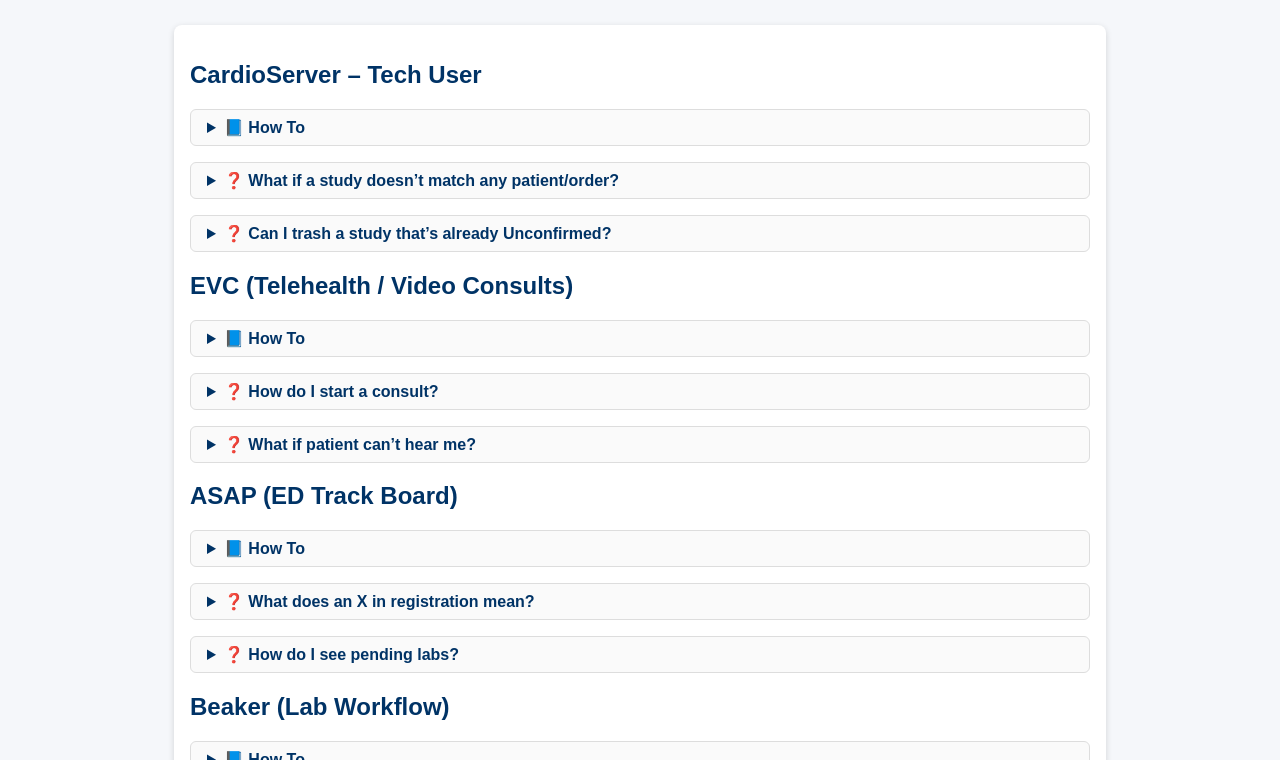
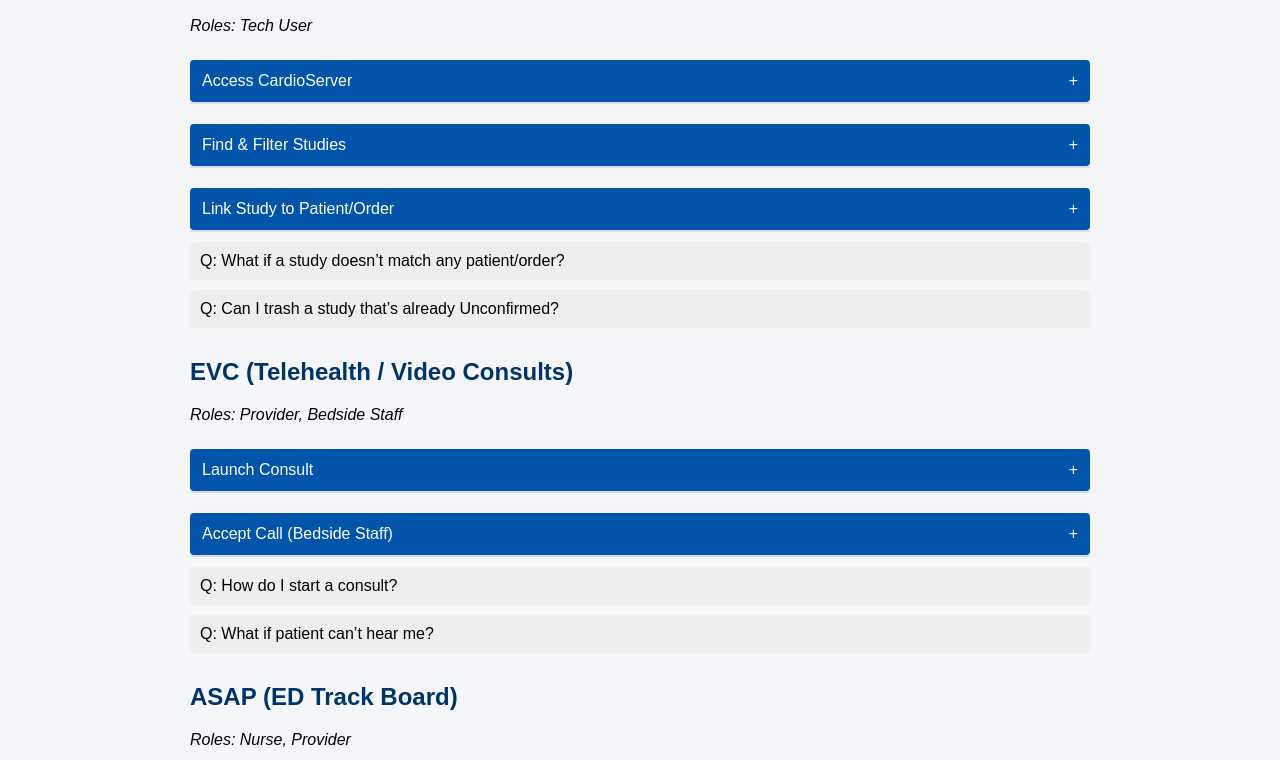
Before and after one commit to shawnteepetty-tech/epic-faq-assistant., a plain HTML site: page index.html in a window 1280 px wide. Shown: the part 119-879 px from the top of the page. Drawn offline with Linux system fonts and the light colour scheme.

Commit message:
Update index.html

```diff
--- a/index.html
+++ b/index.html
@@ -2,149 +2,127 @@
 <html lang="en">
 <head>
   <meta charset="UTF-8">
+  <meta name="viewport" content="width=device-width, initial-scale=1.0">
   <title>Epic Go-Live FAQ Assistant</title>
-  <meta name="viewport" content="width=device-width, initial-scale=1.0">
   <style>
-    body { font-family: Arial, sans-serif; background: #f5f7fa; margin: 0; padding: 0; color: #333; }
-    header { background: #003366; color: white; padding: 1rem; text-align: center; }
-    .container { max-width: 900px; margin: 2rem auto; padding: 1rem; background: white; border-radius: 8px; box-shadow: 0 2px 6px rgba(0,0,0,0.15); }
-    h2 { color: #003366; }
-    details { margin-bottom: 1rem; border: 1px solid #ddd; border-radius: 6px; padding: 0.5rem 1rem; background: #fafafa; }
-    summary { cursor: pointer; font-weight: bold; color: #003366; }
-    .steps { margin: 0.5rem 0 0.5rem 1rem; padding-left: 1rem; border-left: 3px solid #003366; }
-    .steps li { margin: 0.3rem 0; }
+    body { font-family: Arial, sans-serif; background: #f4f6f9; margin: 0; padding: 0; }
+    header { background: #003366; color: white; padding: 15px; text-align: center; font-size: 1.5em; }
+    main { max-width: 900px; margin: 20px auto; padding: 0 20px; }
+
+    h2 { margin-top: 30px; color: #003366; }
+    .roles { font-style: italic; margin: 5px 0 15px; }
+
+    .collapsible {
+      background: #0055aa;
+      color: white;
+      cursor: pointer;
+      padding: 12px;
+      width: 100%;
+      text-align: left;
+      border: none;
+      outline: none;
+      font-size: 1em;
+      margin-top: 10px;
+      border-radius: 4px;
+    }
+    .collapsible:after { content: '+'; float: right; }
+    .collapsible.active:after { content: '-'; }
+
+    .content {
+      padding: 0 15px;
+      max-height: 0;
+      overflow: hidden;
+      background: #fff;
+      transition: max-height 0.2s ease-out;
+      border: 1px solid #ddd;
+      border-radius: 4px;
+      margin-bottom: 10px;
+    }
+    ol { margin: 10px 0; padding-left: 20px; }
+
+    .faq-item { margin: 10px 0; }
+    .faq-q { cursor: pointer; background: #eee; padding: 10px; border-radius: 4px; }
+    .faq-a { display: none; padding: 10px; background: #fafafa; border-left: 3px solid #0055aa; }
   </style>
 </head>
 <body>
-  <header>
-    <h1>Epic Go-Live FAQ Assistant</h1>
-  </header>
-  <div class="container" id="content">
-    <p>Loading FAQs...</p>
-  </div>
+  <header>Epic Go-Live FAQ Assistant</header>
+  <main>
+    <div id="faqs">Loading FAQs...</div>
+  </main>
 
   <script>
-    async function loadFAQs() {
-      try {
-        const response = await fetch("epic_go_live_faq.json");
-        const data = await response.json();
-        let modules = data.modules || data;
+    fetch('epic_go_live_faq.json')
+      .then(response => response.json())
+      .then(data => {
+        const container = document.getElementById('faqs');
+        container.innerHTML = '';
 
-        // Always put Go-Live Prep last
-        modules = modules.sort((a, b) => (a.module === "Go-Live Preparation" ? 1 : b.module === "Go-Live Preparation" ? -1 : 0));
+        data.forEach(section => {
+          const h2 = document.createElement('h2');
+          h2.textContent = section.module;
+          container.appendChild(h2);
 
-        const container = document.getElementById("content");
-        container.innerHTML = "";
-
-        modules.forEach(module => {
-          const moduleDiv = document.createElement("div");
-          moduleDiv.innerHTML = `<h2>${module.module}</h2>`;
-
-          // 📘 How To (expandable workflows, skip Go-Live)
-          if (module.steps && module.steps.length > 0 && module.module !== "Go-Live Preparation") {
-            const howToDetails = document.createElement("details");
-            howToDetails.innerHTML = `<summary>📘 How To</summary>`;
-
-            module.steps.forEach(step => {
-              if (step.title) {
-                const stepDetails = document.createElement("details");
-                stepDetails.innerHTML = `<summary>${step.title}</summary>`;
-                const ul = document.createElement("ul");
-                ul.className = "steps";
-                step.items.forEach(item => {
-                  const li = document.createElement("li");
-                  li.textContent = item;
-                  ul.appendChild(li);
-                });
-                stepDetails.appendChild(ul);
-                howToDetails.appendChild(stepDetails);
-              }
-            });
-
-            moduleDiv.appendChild(howToDetails);
+          if (section.roles) {
+            const roles = document.createElement('div');
+            roles.className = 'roles';
+            roles.textContent = "Roles: " + section.roles.join(', ');
+            container.appendChild(roles);
           }
 
-          // ❓ FAQs
-          if (module.qa && module.qa.length > 0) {
-            module.qa.forEach(item => {
-              const qaDetails = document.createElement("details");
-              qaDetails.innerHTML = `<summary>❓ ${item.q}</summary><p>${item.a}</p>`;
-              moduleDiv.appendChild(qaDetails);
+          // Render steps with collapsible sections
+          if (section.steps) {
+            section.steps.forEach(stepGroup => {
+              const btn = document.createElement('button');
+              btn.className = 'collapsible';
+              btn.textContent = stepGroup.title;
+              container.appendChild(btn);
+
+              const div = document.createElement('div');
+              div.className = 'content';
+
+              if (stepGroup.items && Array.isArray(stepGroup.items)) {
+                div.innerHTML = "<ol>" +
+                  stepGroup.items.map(i => `<li>${i}</li>`).join('') +
+                  "</ol>";
+              } else {
+                div.innerHTML = "<p>No steps available</p>";
+              }
+
+              container.appendChild(div);
+
+              btn.addEventListener('click', () => {
+                btn.classList.toggle('active');
+                div.style.maxHeight = div.style.maxHeight ? null : div.scrollHeight + "px";
+              });
             });
           }
 
-          // 📂 Training Materials
-          if (module.trainingMaterials && module.trainingMaterials.length > 0) {
-            const trainDetails = document.createElement("details");
-            trainDetails.innerHTML = `<summary>📂 Training Materials</summary>`;
-            const ul = document.createElement("ul");
-            ul.className = "steps";
-
-            module.trainingMaterials.forEach(mat => {
-              const li = document.createElement("li");
-              const a = document.createElement("a");
-              a.textContent = mat.title;
-              a.href = mat.url;
-              a.target = "_blank";
-              li.appendChild(a);
-              ul.appendChild(li);
+          // Render FAQs
+          if (section.qa) {
+            section.qa.forEach(item => {
+              const faq = document.createElement('div');
+              faq.className = 'faq-item';
+              const q = document.createElement('div');
+              q.className = 'faq-q';
+              q.textContent = "Q: " + item.q;
+              const a = document.createElement('div');
+              a.className = 'faq-a';
+              a.textContent = "A: " + item.a;
+              q.addEventListener('click', () => {
+                a.style.display = (a.style.display === 'block') ? 'none' : 'block';
+              });
+              faq.appendChild(q);
+              faq.appendChild(a);
+              container.appendChild(faq);
             });
-
-            trainDetails.appendChild(ul);
-            moduleDiv.appendChild(trainDetails);
           }
-
-          // 📂 Study Materials (Go-Live only)
-          if (module.studyMaterials && module.studyMaterials.length > 0) {
-            const studyDetails = document.createElement("details");
-            studyDetails.innerHTML = `<summary>📂 Study Materials</summary>`;
-            const ul = document.createElement("ul");
-            ul.className = "steps";
-
-            module.studyMaterials.forEach(mat => {
-              const li = document.createElement("li");
-              const a = document.createElement("a");
-              a.textContent = mat.title;
-              a.href = mat.url;
-              a.target = "_blank";
-              li.appendChild(a);
-              ul.appendChild(li);
-            });
-
-            studyDetails.appendChild(ul);
-            moduleDiv.appendChild(studyDetails);
-          }
-
-          // 📂 Logistics (Go-Live only)
-          if (module.logistics && module.logistics.length > 0) {
-            const logDetails = document.createElement("details");
-            logDetails.innerHTML = `<summary>📂 Logistics</summary>`;
-            const ul = document.createElement("ul");
-            ul.className = "steps";
-
-            module.logistics.forEach(mat => {
-              const li = document.createElement("li");
-              const a = document.createElement("a");
-              a.textContent = mat.title;
-              a.href = mat.url;
-              a.target = "_blank";
-              li.appendChild(a);
-              ul.appendChild(li);
-            });
-
-            logDetails.appendChild(ul);
-            moduleDiv.appendChild(logDetails);
-          }
-
-          container.appendChild(moduleDiv);
         });
-      } catch (error) {
-        document.getElementById("content").innerHTML =
-          `<p style="color:red;">⚠️ Error loading FAQs: ${error.message}</p>`;
-      }
-    }
-
-    loadFAQs();
+      })
+      .catch(err => {
+        document.getElementById('faqs').innerHTML =
+          '<p style="color:red;">⚠️ Error loading FAQs: ' + err.message + '</p>';
+      });
   </script>
 </body>
 </html>
```
